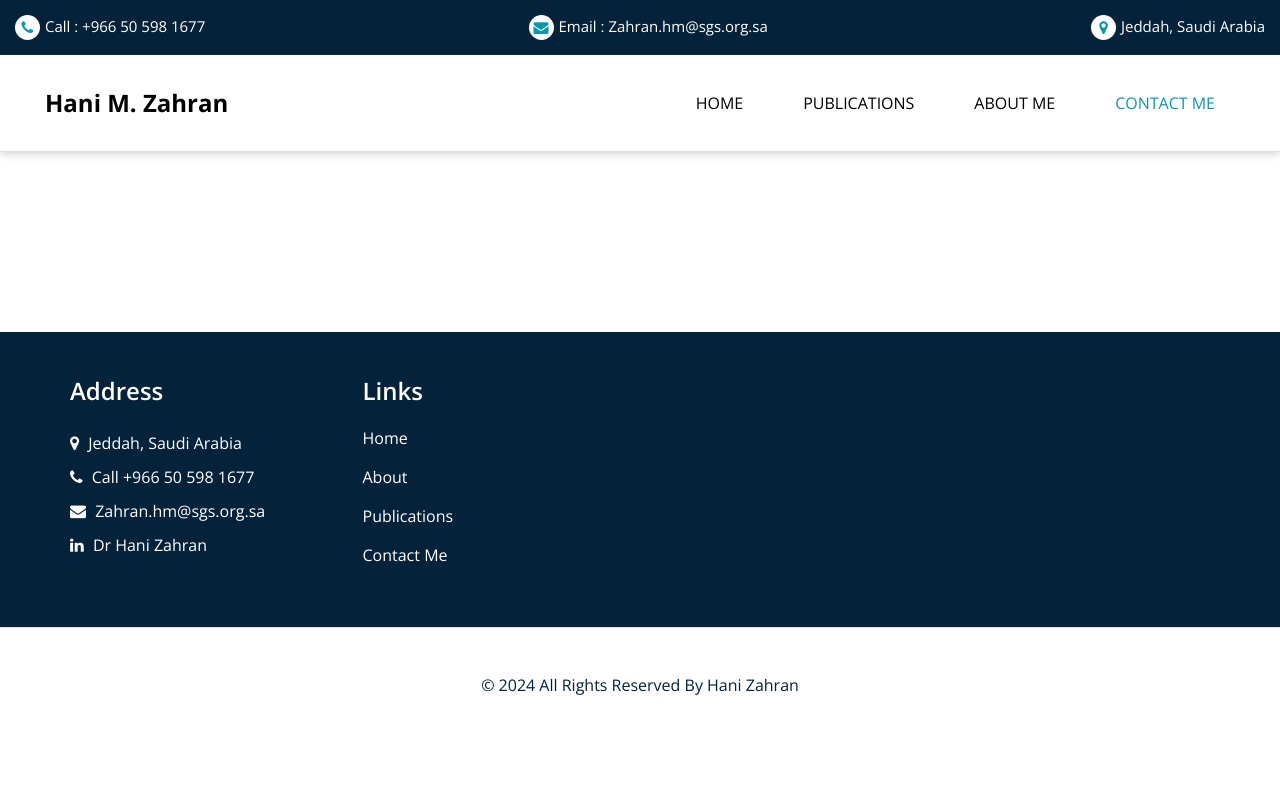
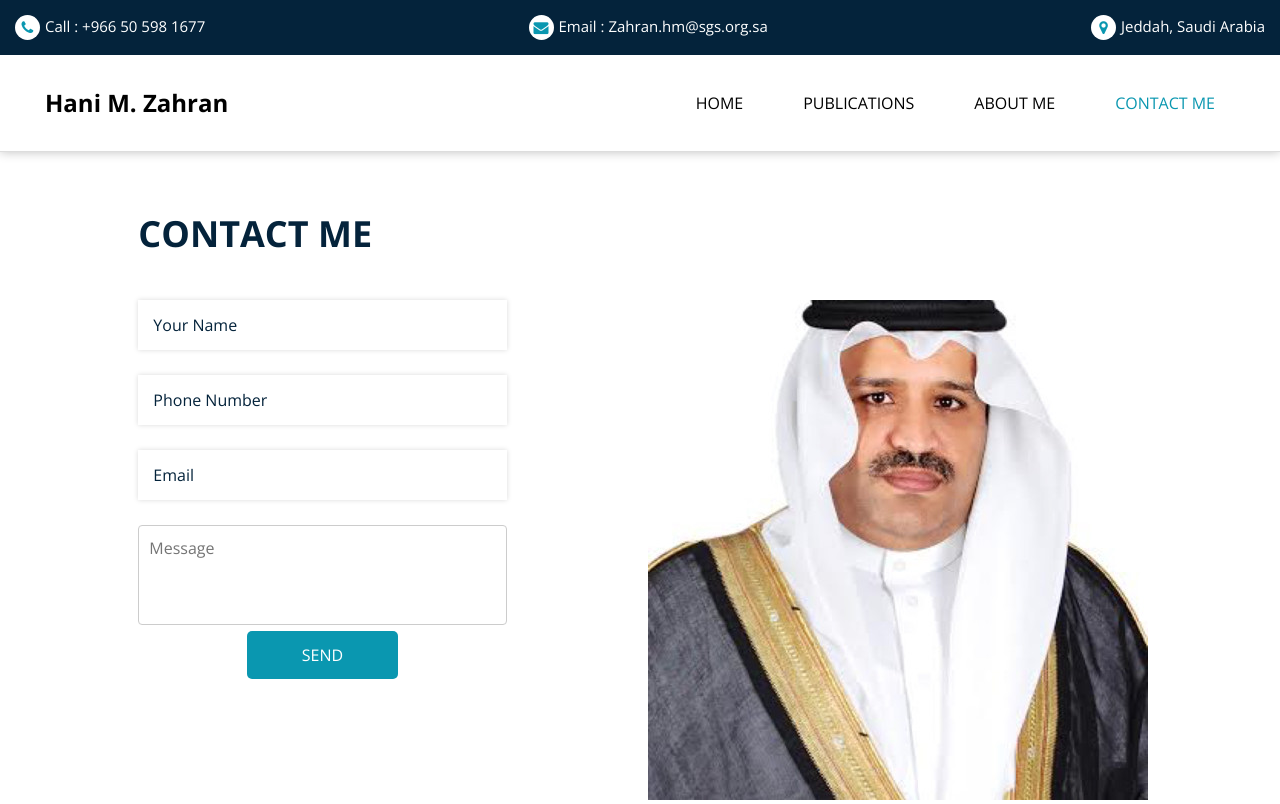
Before and after one commit to larazah1/HaniZahran, a plain HTML site: page carint-html/contact.html in a window 1280 px wide. Shown: the top 804 px of the page. Drawn offline with nearby package versions, Linux system fonts and the light colour scheme; some packages are replaced by stand-ins of ours.

Commit message:
contact me commit

```diff
--- a/carint-html/contact.html
+++ b/carint-html/contact.html
@@ -98,15 +98,54 @@
       </div>
     </header>
     <!-- end header section -->
-<section class="service_section layout_padding">
-
-
-
-  </section>
-
+  </div>
+<!-- contact section -->
+<section class="contact_section layout_padding-top">
+  <div class="container-fluid">
+    <div class="row">
+      <div class="col-lg-4 col-md-5 offset-md-1">
+        <div class="heading_container">
+          <h2>
+            Contact Me
+          </h2>
+        </div>
+      </div>
+    </div>
+    <div class="row">
+      <div class="col-lg-4 col-md-5 offset-md-1">
+          <div class="form_container">
+              <form action="https://formspree.io/f/xqazvdwz" method="POST" required>
+                  <div>
+                    <input type="text" placeholder="Your Name" />
+                  </div>
+                  <div>
+                      <input type="text" name="phone" placeholder="Phone Number" required />
+                  </div>
+                  <div>
+                      <input type="email" name="email" placeholder="Email" required />
+                  </div>
+                  <div>
+                      <textarea name="message" class="message-box" placeholder="Message" required style="width: 100%; padding: 10px; border: 1px solid #ccc; border-radius: 4px; resize: none; height: 100px;"></textarea>
+                  </div>
+                  <div class="btn_box">
+                      <button type="submit">
+                          SEND
+                      </button>
+                  </div>
+              </form>
+          </div>
+      </div>
+      <div class="col-lg-7 col-md-6 px-0">
+          <div class="img-box">
+              <img src="images/hani.jpeg" alt="">
+          </div>
+      </div>
+  </div>
 
 
   </div>
+</section>
+<!-- end contact section -->
 
 
 
```
Also changed, not shown: 2 other files.
